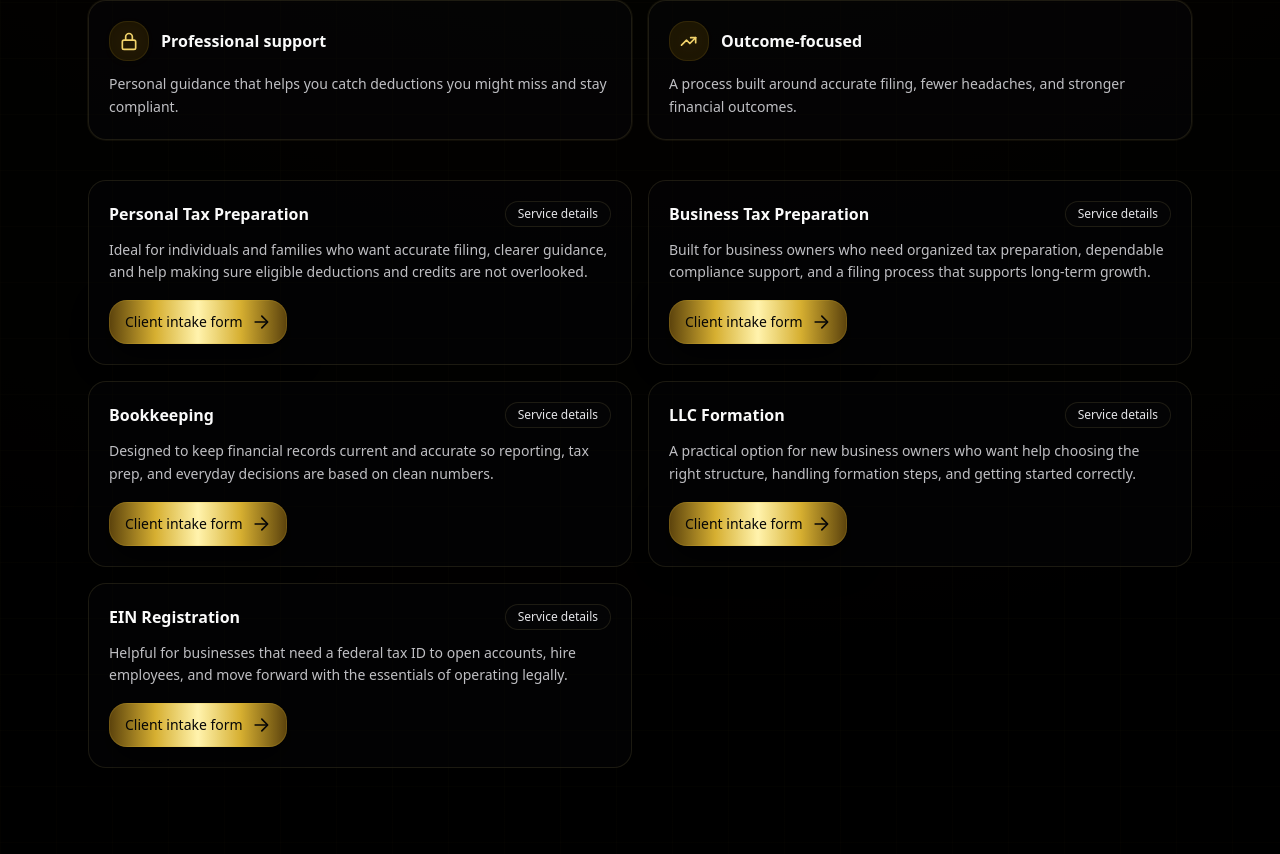
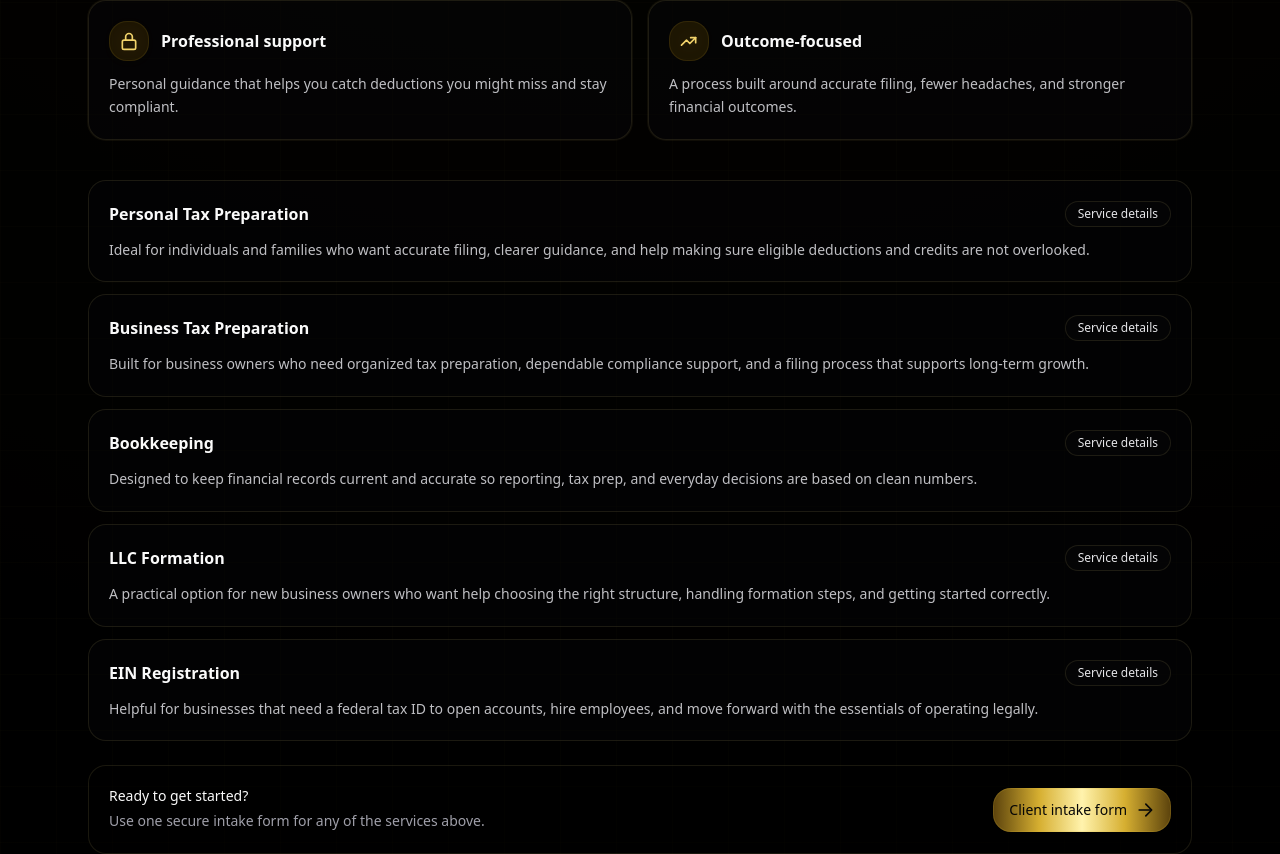
Before and after one commit to aterrazas1993/newlegacy-tax-site, a Next.js app: page / in a window 1280 px wide. Shown: the part 1790-2644 px from the top of the page. Built offline with nearby package versions, Linux system fonts and the light colour scheme.

Commit message:
Simplify service detail CTA layout

```diff
--- a/app/components/NewLegacyTaxServicesPrototype.tsx
+++ b/app/components/NewLegacyTaxServicesPrototype.tsx
@@ -878,11 +878,11 @@ export default function NewLegacyTaxServicesPrototype() {
               />
             </div>
 
-            <div className="mt-10 grid gap-4 lg:grid-cols-2">
+            <div className="mt-10 flex flex-col gap-3">
               {serviceItems.map((service) => (
                 <Card
                   key={service.id}
-                  className="scroll-mt-28 rounded-2xl border-amber-200/10 bg-zinc-950/30"
+                  className="scroll-mt-28 rounded-2xl border-amber-200/10 bg-zinc-950/30 transition duration-300 hover:-translate-y-1 hover:border-amber-300/20 hover:bg-zinc-950/40"
                   id={service.id}
                 >
                   <CardHeader className="pb-3">
@@ -895,20 +895,29 @@ export default function NewLegacyTaxServicesPrototype() {
                   </CardHeader>
                   <CardContent className="pt-0">
                     <p className="text-sm leading-relaxed text-zinc-300/90">{service.detail}</p>
+                  </CardContent>
+                </Card>
+              ))}
+            </div>
+
+            <div className="mt-6 flex flex-col items-start gap-3 rounded-2xl border border-amber-200/10 bg-black/25 p-5 sm:flex-row sm:items-center sm:justify-between">
+              <div>
+                <div className="text-sm font-medium text-zinc-50">Ready to get started?</div>
+                <div className="mt-1 text-xs leading-relaxed text-zinc-400 sm:text-sm">
+                  Use one secure intake form for any of the services above.
+                </div>
+              </div>
               <a
                 href="https://form.jotform.com/oscarcortes/NLF"
                 target="_blank"
                 rel="noopener noreferrer"
                 className="inline-block"
               >
-                      <Button className="mt-4">
+                <Button>
                   Client intake form{" "}
                   <ArrowI className="h-4 w-4 text-current drop-shadow-none" />
                 </Button>
               </a>
-                  </CardContent>
-                </Card>
-              ))}
             </div>
           </Section>
 
```
Lines whose indentation alone changed are shown as unchanged.
